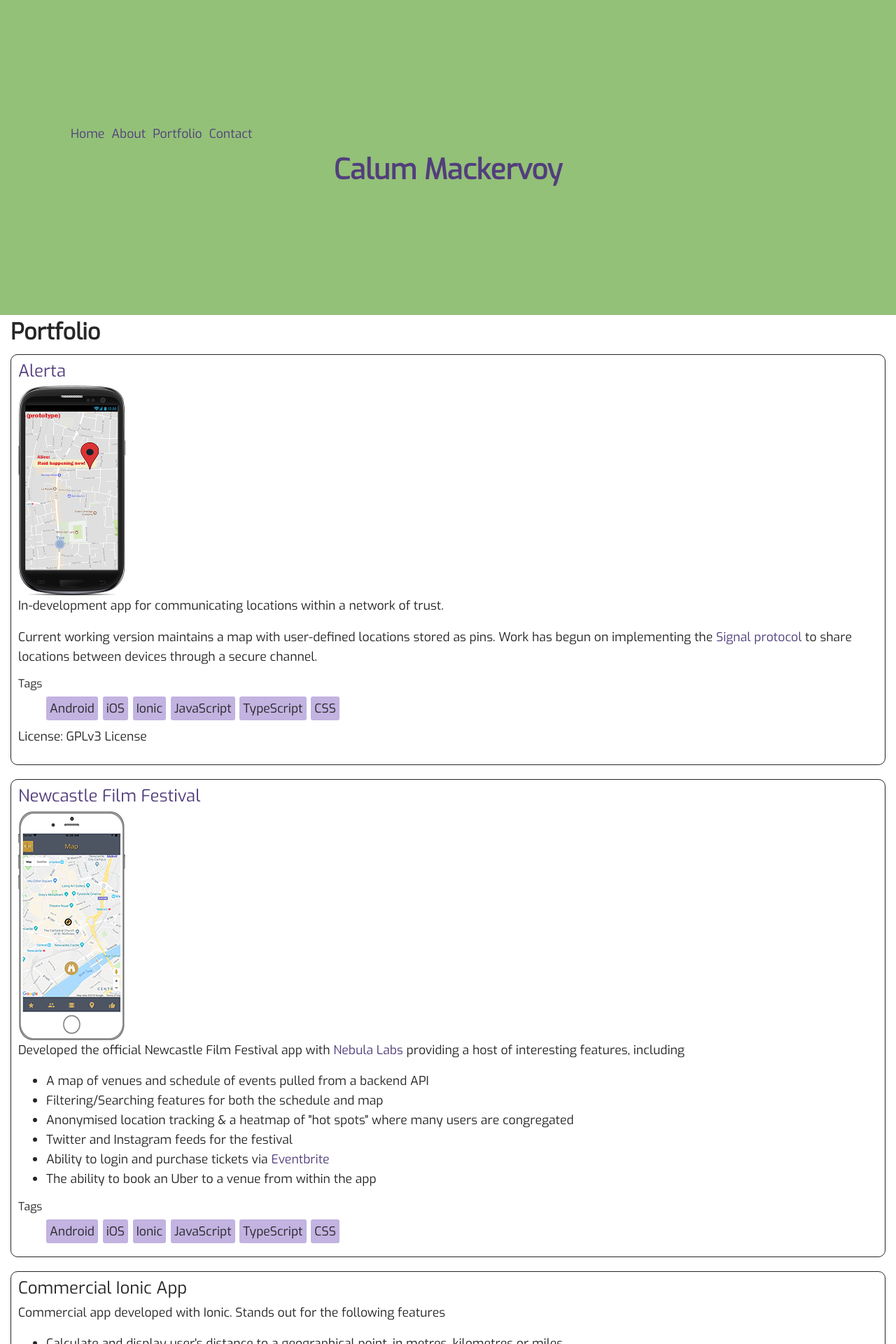
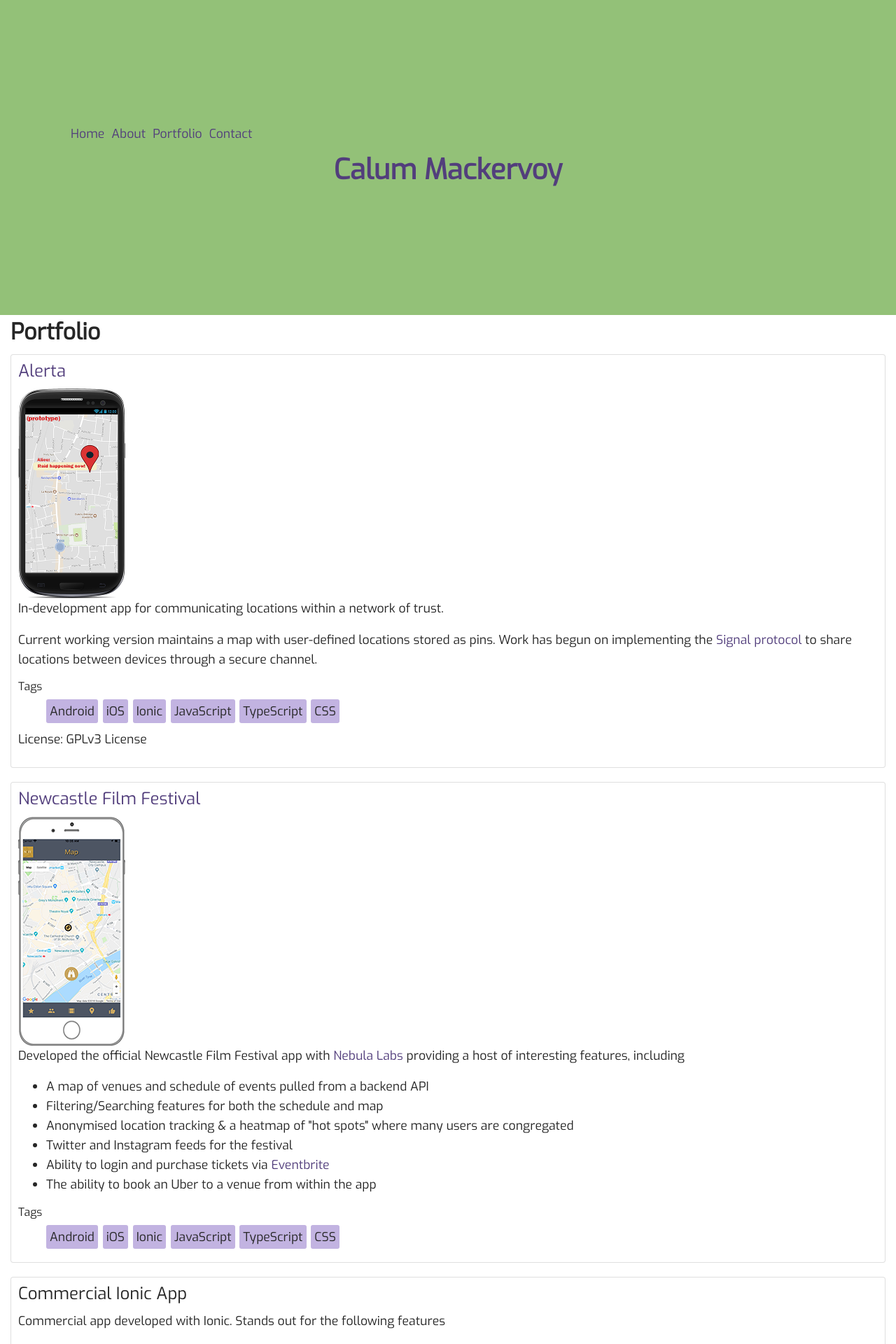
Before and after one commit to calummackervoy/calummackervoy.github.io, a Jekyll site: the page built from _pages/02_portfolio.html, in a window 1280 px wide. Shown: the top 1920 px of the page at 70% size. Built offline with Jekyll 4.4.1, drawn with Linux system fonts in a browser that asks for light colours; nearby versions of some CDN libraries.

Commit message:
projects now bootstrap card components

```diff
--- a/_pages/02_portfolio.html
+++ b/_pages/02_portfolio.html
@@ -5,9 +5,10 @@
 ---
 
 {% for project in site.projects %}
-<div id="{{project.identifier}}" class="project">
+<div id="{{project.identifier}}" class="project card">
+    <div class="card-block">
     <!--Project Heading-->
-    <h4>
+    <h4 class="card-title">
         {% if project.website %}<a href="{{project.website}}">{{project.title}}</a>
         {% else %} {{project.title}} {% endif %}
     </h4>
@@ -56,9 +57,11 @@
 
     <!--Project Text-->
     {% if project.paras %}
+        <div class="card-text">
         {% for para in project.paras %}
             <p>{{para}}</p>
         {% endfor %}
+        </div>
     {% endif %}
 
     <!--Project Tags-->
@@ -73,5 +76,6 @@
     {% if project.license %}
         <p>License: {{project.license}}</p>
     {% endif %}
+    </div>
 </div>
 {% endfor %}
--- a/_sass/_layout.scss
+++ b/_sass/_layout.scss
@@ -109,8 +109,8 @@
 .project {
   margin-bottom: 20px;
   padding: 10px;
-  border: 1px solid $font-color;
-  border-radius: 10px;
+  /*border: 1px solid $font-color;
+  border-radius: 10px;*/
   //background-color: green;
 }
 
```
